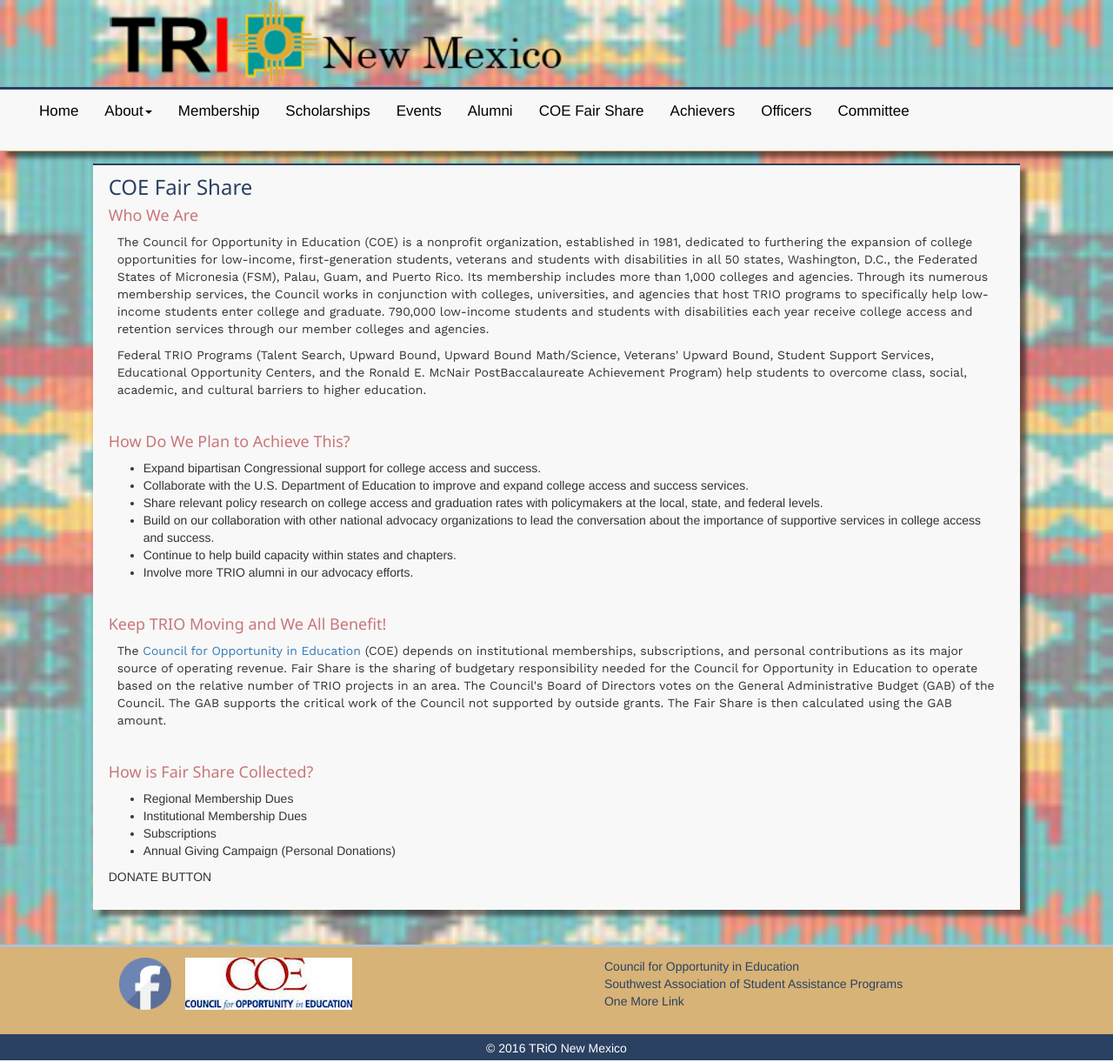
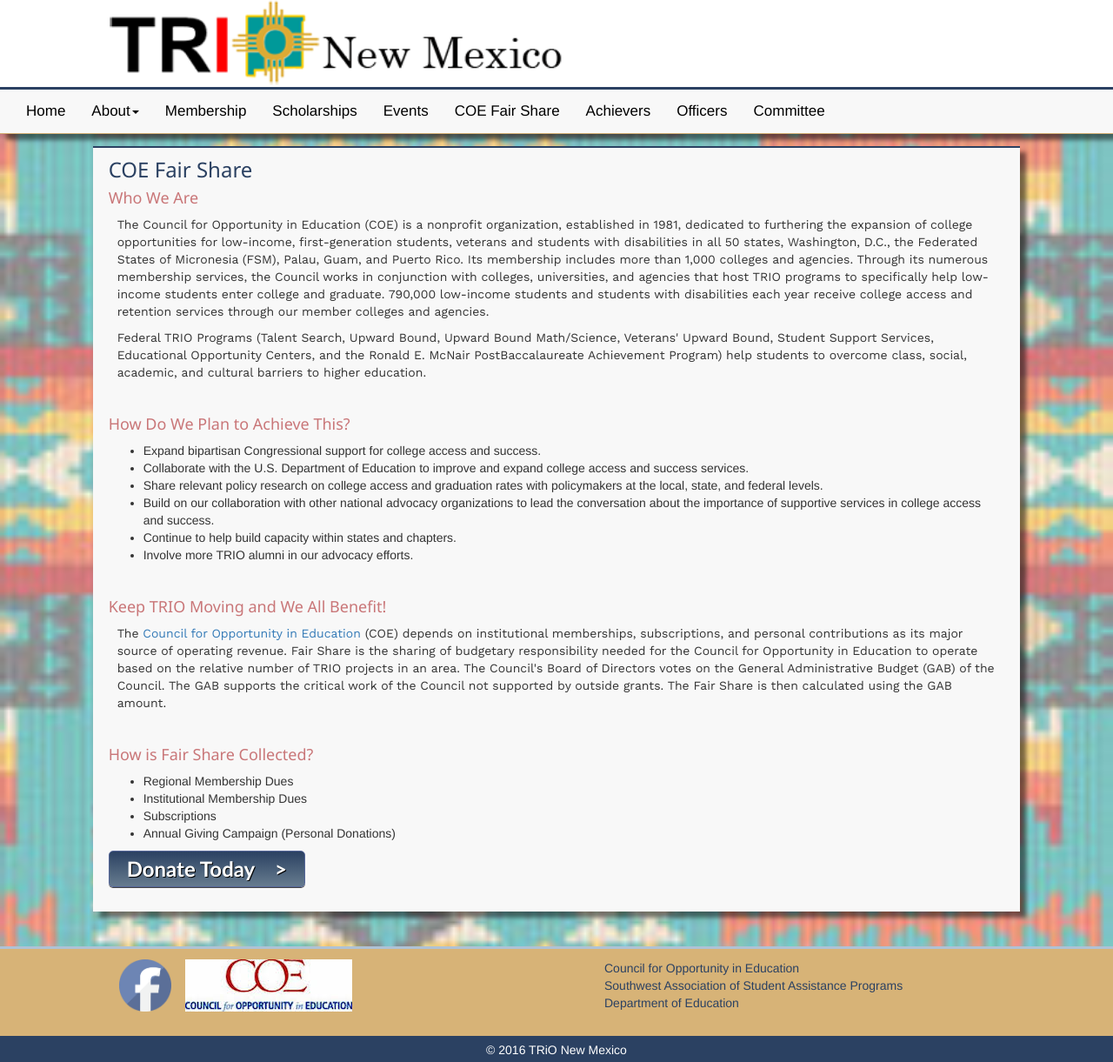
Before and after one commit to RPJarvis/trio_nm, a Django app: page /fair_share in a window 1280 px wide. Shown: the whole page at 87% size. Run offline with Django 3.2, Linux system fonts and the light colour scheme; some libraries are stand-ins or nearby versions.

Commit message:
before messing with nav

```diff
--- a/trio_nm/static/css/scss/styles.scss
+++ b/trio_nm/static/css/scss/styles.scss
@@ -199,7 +199,7 @@
 }
 
 #banner-row {
-  background-color: transparent;
+  background-color: white;
 
 
 }
@@ -324,3 +324,22 @@
 
 
 }
+
+#main_nav {
+  margin-bottom: 0;
+}
+
+.donate-button {
+  background:    #2b4162;
+background:    -webkit-linear-gradient(#2b4162, #677c8f);
+background:    linear-gradient(#2b4162, #677c8f);
+border:        1px solid #569;
+border-radius: 5px;
+box-shadow:    0 1px 0 0 #444;
+color:         #fff;
+display:       inline-block;
+padding:       8px 20px;
+font:          normal 700 24px/1 "Calibri", sans-serif;
+text-align:    center;
+text-shadow:   1px 1px 0 #000;
+}
--- a/trio_nm/static/css/styles.css
+++ b/trio_nm/static/css/styles.css
@@ -134,7 +134,7 @@
   width: auto; }
 
 #banner-row {
-  background-color: transparent; }
+  background-color: white; }
 
 #footer-links ul {
   list-style: none;
@@ -212,5 +212,21 @@
   .banner-img {
     height: 100px;
     width: auto; } }
+#main_nav {
+  margin-bottom: 0; }
+
+.donate-button {
+  background: #2b4162;
+  background: -webkit-linear-gradient(#2b4162, #677c8f);
+  background: linear-gradient(#2b4162, #677c8f);
+  border: 1px solid #569;
+  border-radius: 5px;
+  box-shadow: 0 1px 0 0 #444;
+  color: #fff;
+  display: inline-block;
+  padding: 8px 20px;
+  font: normal 700 24px/1 "Calibri", sans-serif;
+  text-align: center;
+  text-shadow: 1px 1px 0 #000; }
 
 /*# sourceMappingURL=styles.css.map */
--- a/trio_nm/trio_nm_main/templates/trio_nm_main/_footer.html
+++ b/trio_nm/trio_nm_main/templates/trio_nm_main/_footer.html
@@ -12,7 +12,7 @@
                         <li><a href="http://www.coenet.org/">Council for Opportunity in Education
                         </a></li>
                         <li><a href="http://www.swasaptrio.org/">Southwest Association of Student Assistance Programs</a></li>
-                        <li>One More Link</li>
+                        <li><a href="http://www.ed.gov/">Department of Education</a></li>
                     </ul>
             </div>
           </div>
--- a/trio_nm/trio_nm_main/templates/trio_nm_main/_header.html
+++ b/trio_nm/trio_nm_main/templates/trio_nm_main/_header.html
@@ -4,6 +4,7 @@
         <div class="col-md-1"></div>
         <div class="col-md-10" id="banner">
           <img class="banner-img img-responsive" src="static/img/trio_logo_gold.png">
+
         </div>
         <div class="col-md-1"></div>
     </div>
@@ -11,8 +12,7 @@
         <!--<div class="col-md-1"></div>
         <div class="col-md-10">-->
             <nav class="navbar navbar-default" id="main_nav" role="navigation">
-                <div class="container-fluid">
-
+                <div class="">
                     <div class="navbar-header">
                       <button type="button" class="navbar-toggle" data-toggle="collapse" data-target="#navbar">
                         <span class="sr-only">Toggle navigation</span>
@@ -37,7 +37,7 @@
                           <li><a href="/scholarships">Scholarships</a></li>
 
                           <li><a href="/events">Events</a></li>
-                          <li><a href="/alumni">Alumni</a></li>
+                          <!--<li><a href="/alumni">Alumni</a></li>-->
                           <li><a href="/fair_share">COE Fair Share</a></li>
                           <li><a href="/achiever">Achievers</a></li>
 
--- a/trio_nm/trio_nm_main/templates/trio_nm_main/fair_share.html
+++ b/trio_nm/trio_nm_main/templates/trio_nm_main/fair_share.html
@@ -40,7 +40,9 @@
             		<li>Subscriptions</li>
             		<li>Annual Giving Campaign (Personal Donations)</li>
             	</ul>
-            	DONATE BUTTON
+            	<form action="http://www.coenet.org/index.shtml">
+                    <input type="submit" class="donate-button" value="Donate Today    >"></button>
+                </form>
             </p>
         </div>
         <div class="col-md-1"></div>
```
Also changed, not shown: trio_nm/trio_nm_main/templates/trio_nm_main/events.html (+4 -4 lines), trio_nm/db.sqlite3, 1 other file.
